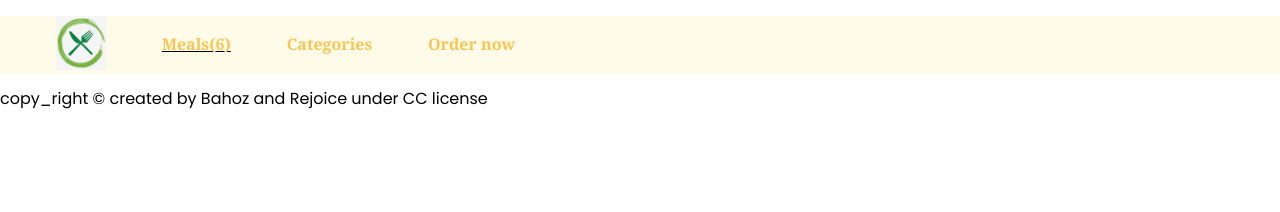
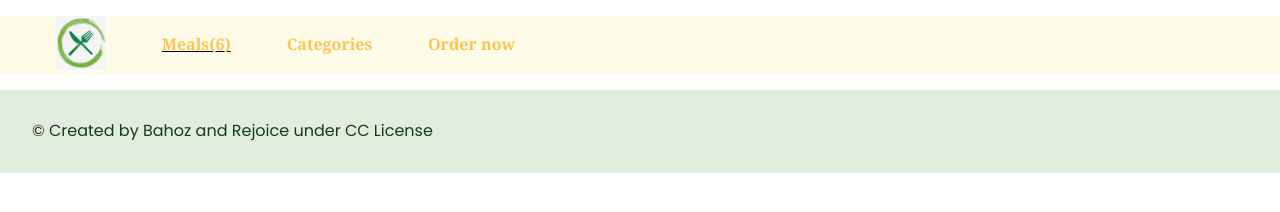
Before and after one commit to bahoz-ali/Delicious_Meal, a website built with webpack: page src/index.html in a window 1280 px wide. Built offline with nearby package versions, Linux system fonts and the light colour scheme; a web font is replaced by a local one.

Commit message:
modified style.css and html file

```diff
--- a/src/index.html
+++ b/src/index.html
@@ -23,7 +23,7 @@
       </ul>
     </nav>
     <footer>
-      <p>copy_right &copy created by Bahoz and Rejoice under CC license</p>
+      <p> &copy Created by Bahoz and Rejoice under CC License</p>
     </footer>
   </body>
 </html>
--- a/src/style.css
+++ b/src/style.css
@@ -57,3 +57,10 @@ a {
   font-family: var(--font-nav);
   font-weight: 600;
 }
+/* ---------- footer styling ---------- */
+footer {
+font-size: 1rem;
+background-color: var(--clr-footer);
+color: var(--clr-green);
+padding: 1rem 1rem 1rem 2rem;
+}
```
